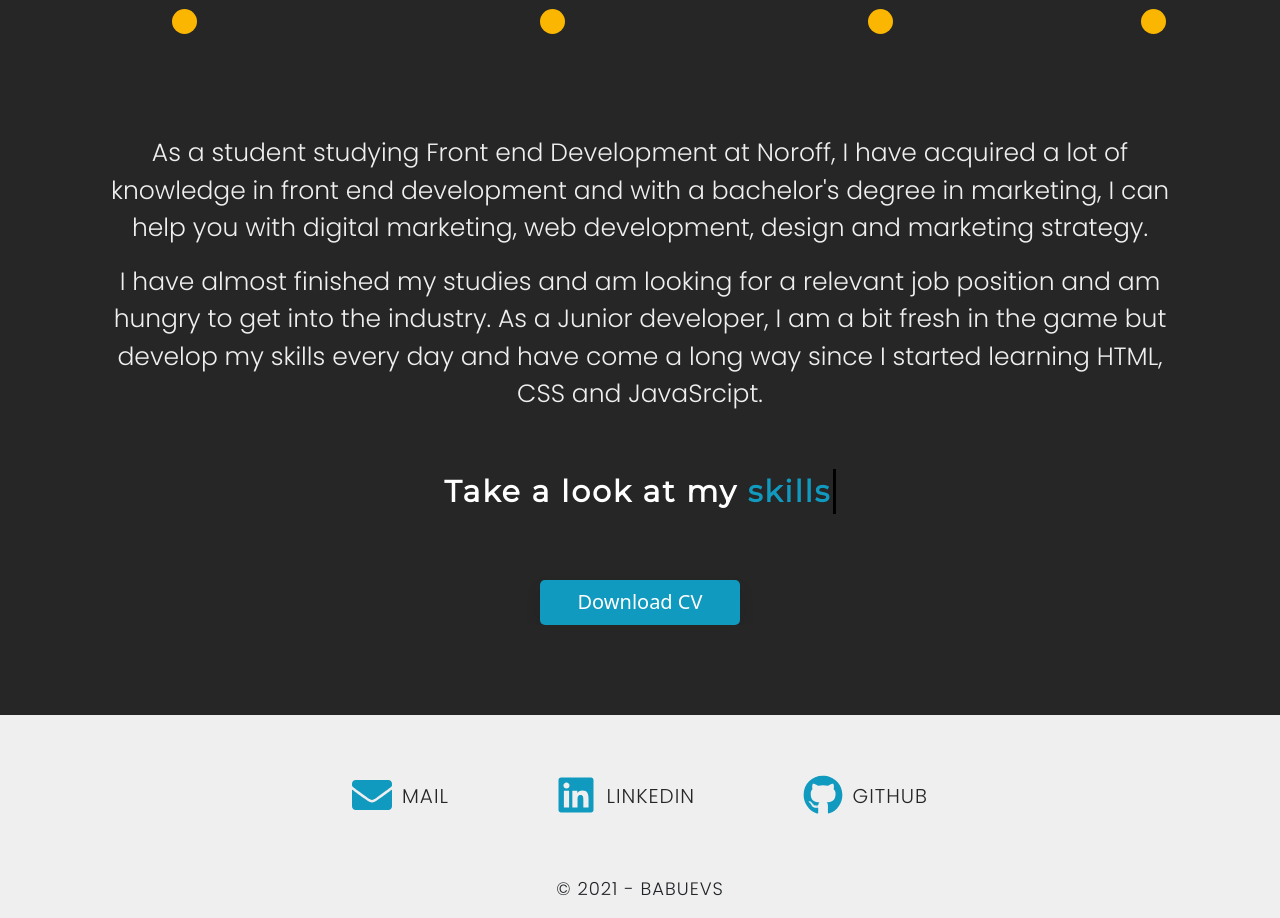
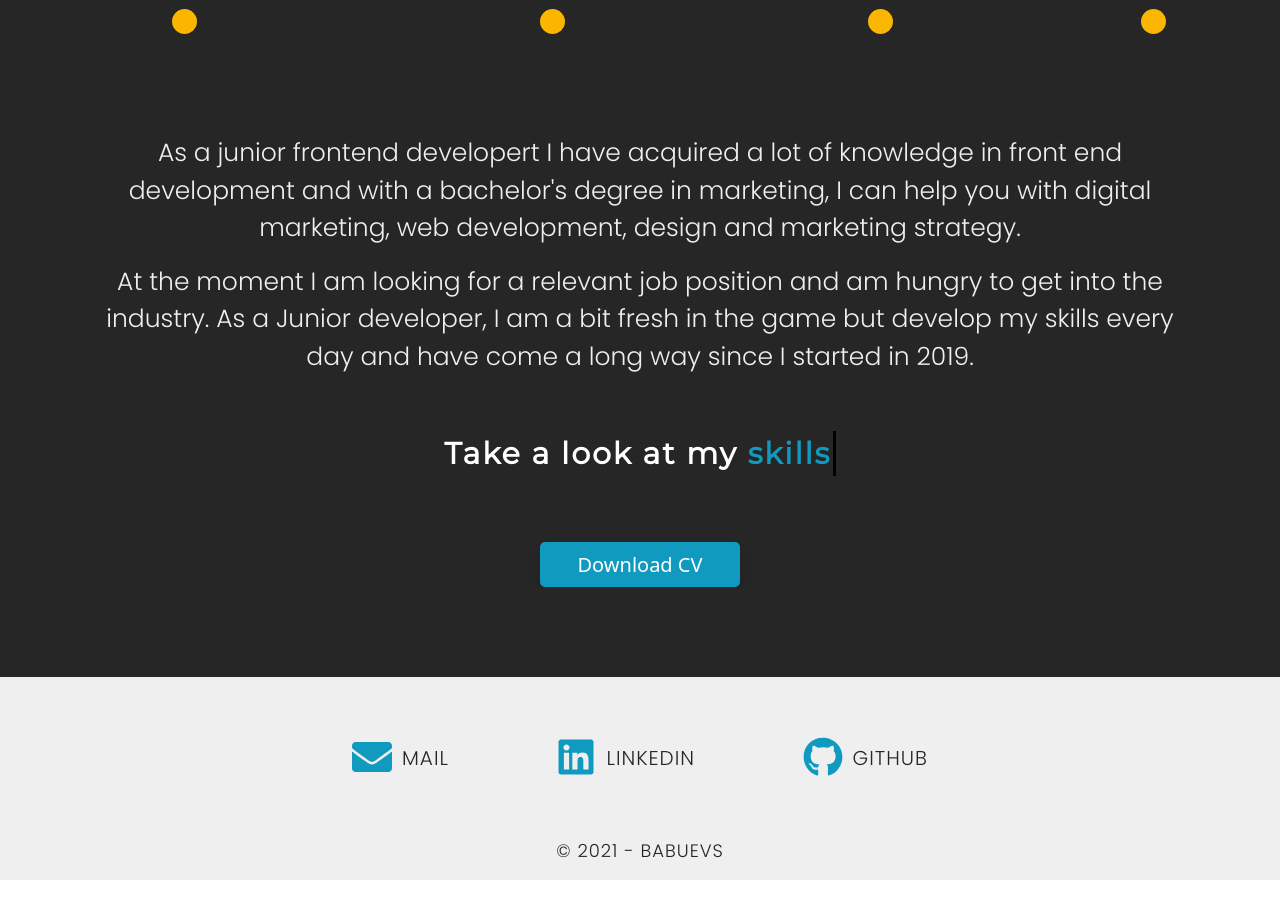
Before and after one commit to sham93dev/portfolio-react-project, a React (Create React App) app: page / in a window 1280 px wide. Shown: the part 4400-5318 px from the top of the page. After the commit the page ends 5280 px from the top, so only its background shows below. Built offline with nearby package versions, Linux system fonts and the light colour scheme.

Commit message:
last commit

```diff
--- a/src/components/layout/Navbar.js
+++ b/src/components/layout/Navbar.js
@@ -18,7 +18,7 @@ function Navbar() {
               </a>
             </li>
             <li className="nav-item">
-              <a className="nav-link" href="#about">
+              <a className="nav-link" href="#service">
                 Services
               </a>
             </li>
--- a/src/components/layout/Services.js
+++ b/src/components/layout/Services.js
@@ -70,17 +70,10 @@ function Services() {
         </div>
         <div className="description">
           <span>
-            <p>
-              {" "}
-              As a student studying Front end Development at Noroff, I have acquired a lot of knowledge in front end development and with a bachelor's degree in marketing, I can help you with digital marketing, web development, design and marketing
-              strategy.
-            </p>
+            <p>As a junior frontend developert I have acquired a lot of knowledge in front end development and with a bachelor's degree in marketing, I can help you with digital marketing, web development, design and marketing strategy.</p>
           </span>{" "}
           <span id="hide">
-            <p>
-              I have almost finished my studies and am looking for a relevant job position and am hungry to get into the industry. As a Junior developer, I am a bit fresh in the game but develop my skills every day and have come a long way since I
-              started learning HTML, CSS and JavaSrcipt.
-            </p>
+            <p>At the moment I am looking for a relevant job position and am hungry to get into the industry. As a Junior developer, I am a bit fresh in the game but develop my skills every day and have come a long way since I started in 2019.</p>
           </span>
         </div>
         <div className="container">
```
